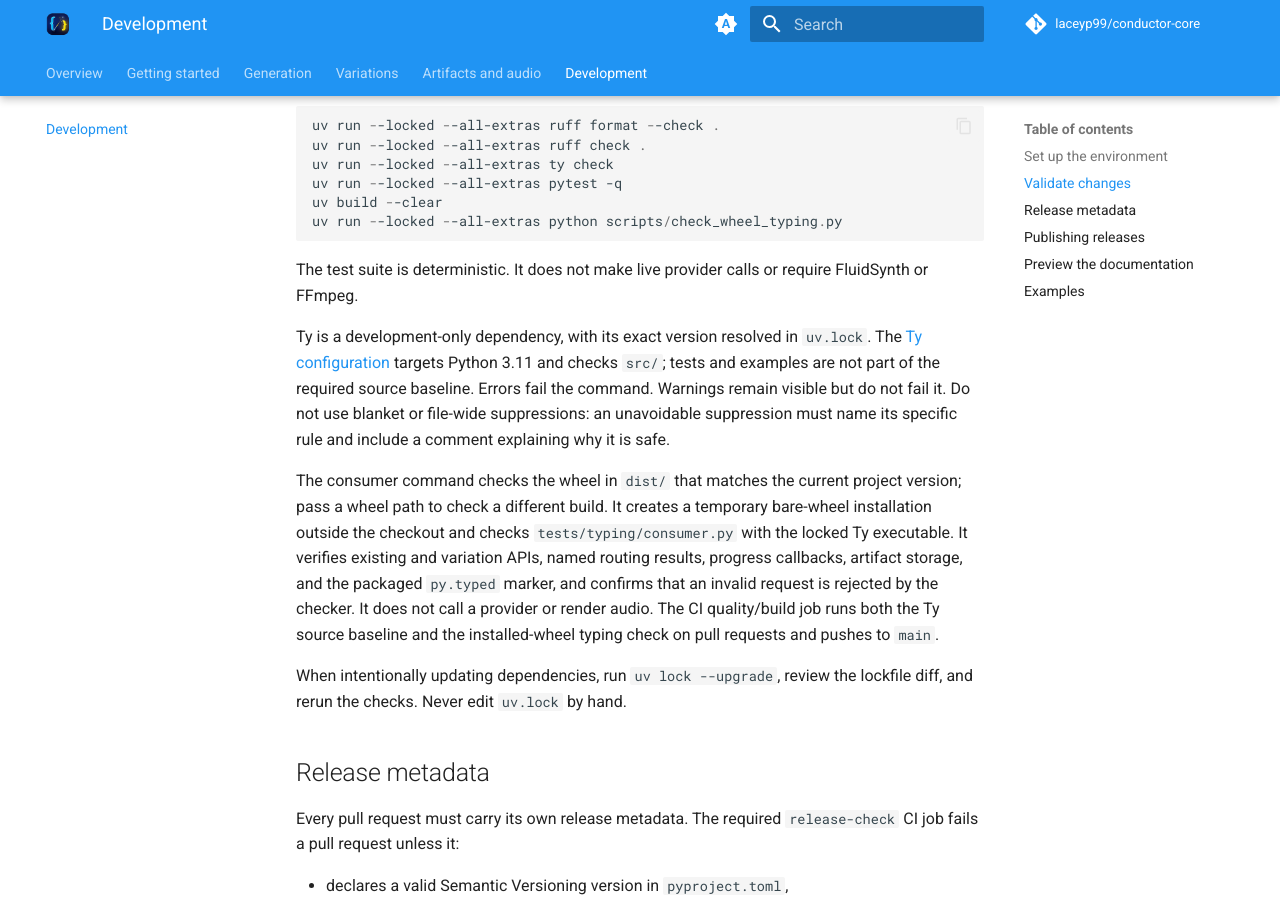
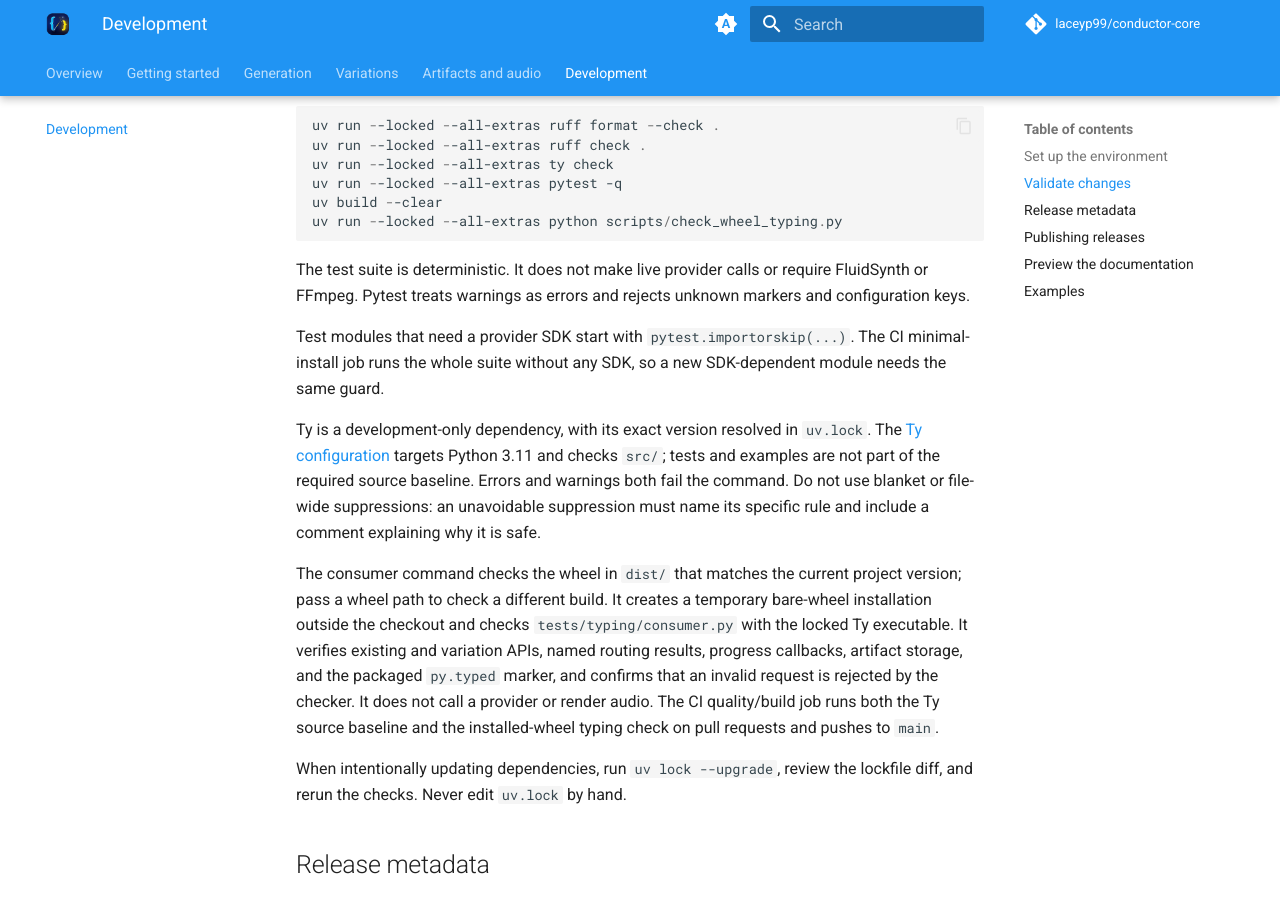
Before and after one commit to laceyp99/conductor-core, an MkDocs documentation site: the page built from docs/development.md, in a window 1280 px wide and 900 px high, scrolled down 846 px. Built offline with MkDocs 1.6.1 and Material for MkDocs 9.7.7, drawn with Linux system fonts in a browser that asks for light colours; comment, search, counter and statistics services are not loaded.

Commit message:
chore(test): fail on warnings in pytest and ty
Pytest now treats warnings as errors and rejects unknown markers and
config keys. Ty fails on warnings as well as errors.

Co-Authored-By: Claude Fable 5.2 <noreply@anthropic.com>

````diff
--- a/docs/development.md
+++ b/docs/development.md
@@ -46,13 +46,17 @@ uv run --locked --all-extras python scripts/check_wheel_typing.py
 ```
 
 The test suite is deterministic. It does not make live provider calls or
-require FluidSynth or FFmpeg.
+require FluidSynth or FFmpeg. Pytest treats warnings as errors and rejects
+unknown markers and configuration keys.
+
+Test modules that need a provider SDK start with `pytest.importorskip(...)`.
+The CI minimal-install job runs the whole suite without any SDK, so a new
+SDK-dependent module needs the same guard.
 
 Ty is a development-only dependency, with its exact version resolved in `uv.lock`.
 The [Ty configuration](https://docs.astral.sh/ty/reference/configuration/) targets
 Python 3.11 and checks `src/`; tests and examples are not part of the required
-source baseline. Errors fail the command. Warnings remain visible but do not
-fail it. Do not use blanket or file-wide suppressions: an unavoidable suppression
+source baseline. Errors and warnings both fail the command. Do not use blanket or file-wide suppressions: an unavoidable suppression
 must name its specific rule and include a comment explaining why it is safe.
 
 The consumer command checks the wheel in `dist/` that matches the current project
--- a/pyproject.toml
+++ b/pyproject.toml
@@ -89,7 +89,9 @@ conductor_core = [
 
 [tool.pytest.ini_options]
 testpaths = ["tests"]
-addopts = "-ra"
+addopts = "-ra --strict-markers --strict-config"
+xfail_strict = true
+filterwarnings = ["error"]
 
 [tool.ty.environment]
 python-version = "3.11"
@@ -98,7 +100,7 @@ python-version = "3.11"
 include = ["src"]
 
 [tool.ty.terminal]
-error-on-warning = false
+error-on-warning = true
 
 [tool.ruff]
 target-version = "py311"
````
